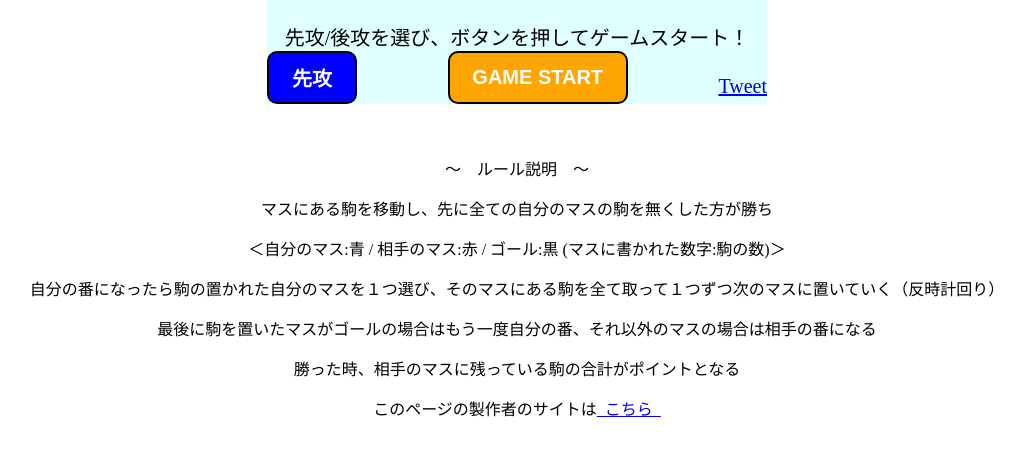
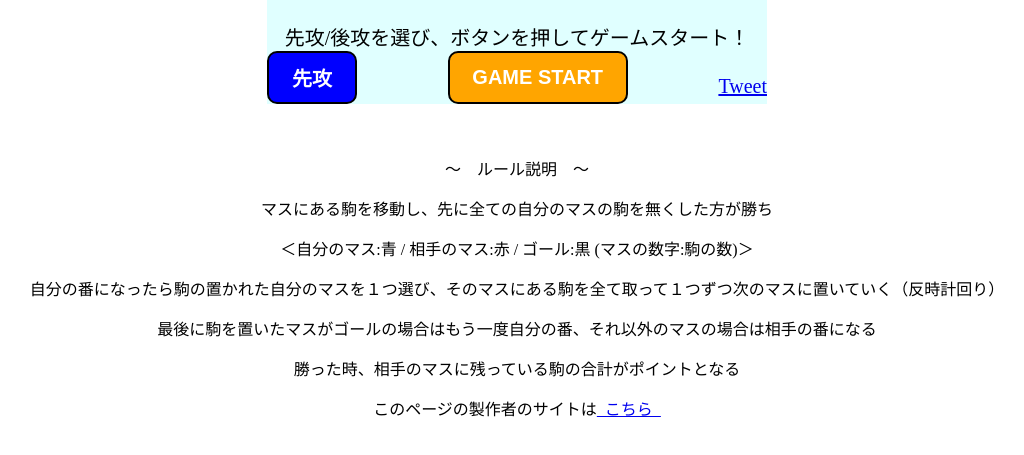
Before and after one commit to ysys0803/mancala, a plain HTML site: page index.html in a window 1280 px wide. Shown: the part 277-732 px from the top of the page, without its empty margins (123-1147 px from the left). Drawn offline with Linux system fonts and the light colour scheme.

Commit message:
Update index.html

```diff
--- a/index.html
+++ b/index.html
@@ -458,7 +458,7 @@
         <div class="text"><br><br>
             <p align="center">～　ルール説明　～</p>
             <p align="center">マスにある駒を移動し、先に全ての自分のマスの駒を無くした方が勝ち</p>
-            <p align="center">＜自分のマス:青 / 相手のマス:赤 / ゴール:黒 (マスに書かれた数字:駒の数)＞</p>
+            <p align="center">＜自分のマス:青 / 相手のマス:赤 / ゴール:黒 (マスの数字:駒の数)＞</p>
             <p align="center">自分の番になったら駒の置かれた自分のマスを１つ選び、そのマスにある駒を全て取って１つずつ次のマスに置いていく（反時計回り）</p>
             <p align="center">最後に駒を置いたマスがゴールの場合はもう一度自分の番、それ以外のマスの場合は相手の番になる</p>
             <p align="center">勝った時、相手のマスに残っている駒の合計がポイントとなる</p>
```
